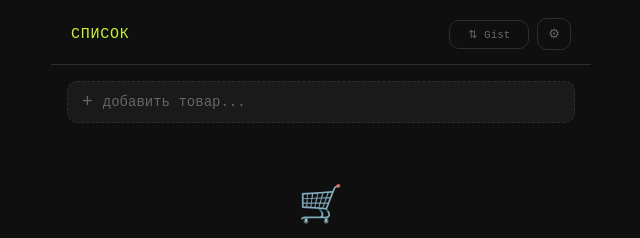
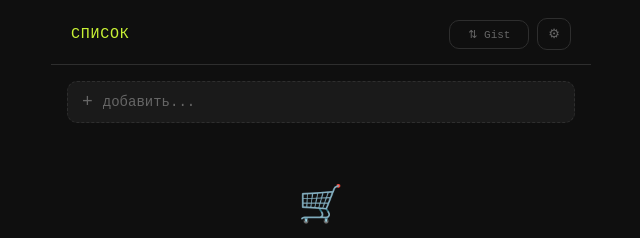
Before and after one commit to movlordjoaky/list, a plain HTML site: page index.html in a window 1280 px wide. Shown: the top 238 px of the page, 319-959 px from the left. Drawn offline with nearby package versions, Linux system fonts and the light colour scheme; a web font is replaced by a local one.

Commit message:
добавить

```diff
--- a/index.html
+++ b/index.html
@@ -525,7 +525,7 @@
       <div id="list-active"></div>
       <div id="new-item-row" onclick="document.getElementById('new-item').focus()">
         <span class="plus">+</span>
-        <input id="new-item" type="text" placeholder="добавить товар..." autocomplete="off" autocorrect="off"
+        <input id="new-item" type="text" placeholder="добавить..." autocomplete="off" autocorrect="off"
           spellcheck="false">
       </div>
       <div class="divider" id="divider">
```
